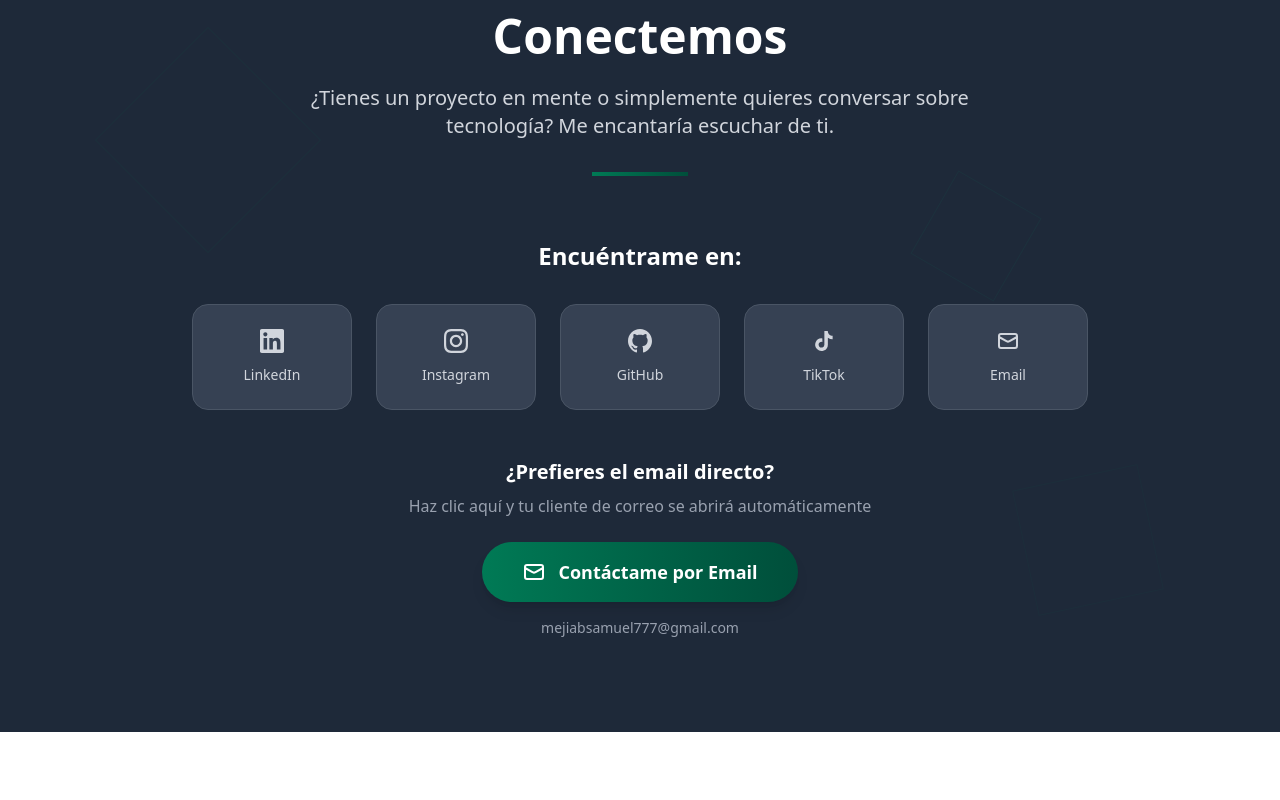
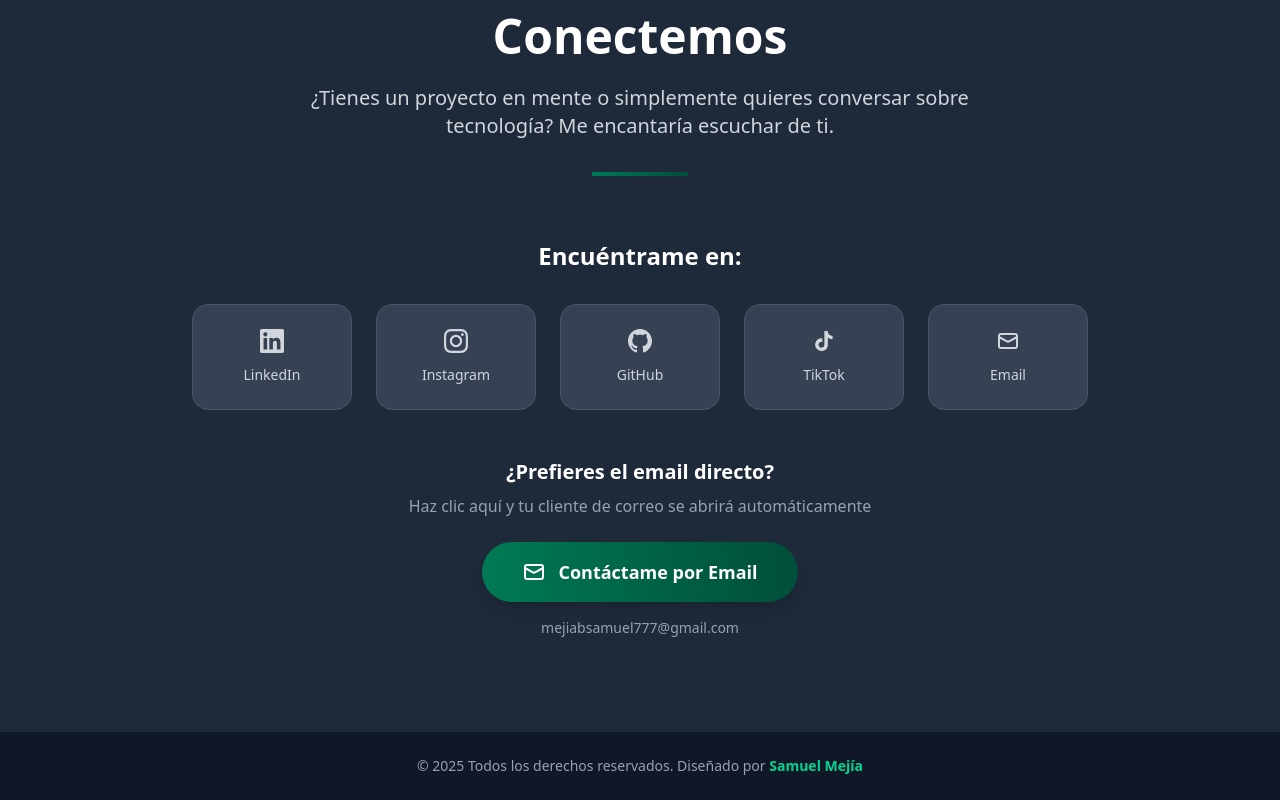
Before and after one commit to Smejia2002/portfolio, a React (Vite) app: page / in a window 1280 px wide. Shown: the part 3150-3950 px from the top of the page. Before the commit the page ends 3882 px from the top, so only its background shows below. Built offline with nearby package versions, Linux system fonts and the light colour scheme.

Commit message:
Ajustes del sitio

```diff
--- a/src/App.jsx
+++ b/src/App.jsx
@@ -4,6 +4,7 @@
 import About from "./components/About";
 import Projects from "./components/Projects";
 import Contact from "./components/Contact";
+import Footer from "./components/Footer";
 
 function App() {
   const [count, setCount] = useState(0);
@@ -15,6 +16,7 @@
       <About />
       <Projects />
       <Contact />
+      <Footer />
     </>
   );
 }
--- /dev/null
+++ b/src/components/Footer.jsx
@@ -0,0 +1,19 @@
+import React from "react";
+
+const Footer = () => {
+  return (
+    <footer className="bg-gray-900 text-white py-6">
+      <div className="max-w-6xl mx-auto px-4 sm:px-6 lg:px-8">
+        <div className="text-center">
+          <p className="text-gray-400 text-sm">
+            &copy; {new Date().getFullYear()} Todos los derechos reservados.
+            Diseñado por{" "}
+            <span className="text-emerald-400 font-semibold">Samuel Mejía</span>
+          </p>
+        </div>
+      </div>
+    </footer>
+  );
+};
+
+export default Footer;
```
Also changed, not shown: 1 other file (tests, documents, lock files or other folders).
